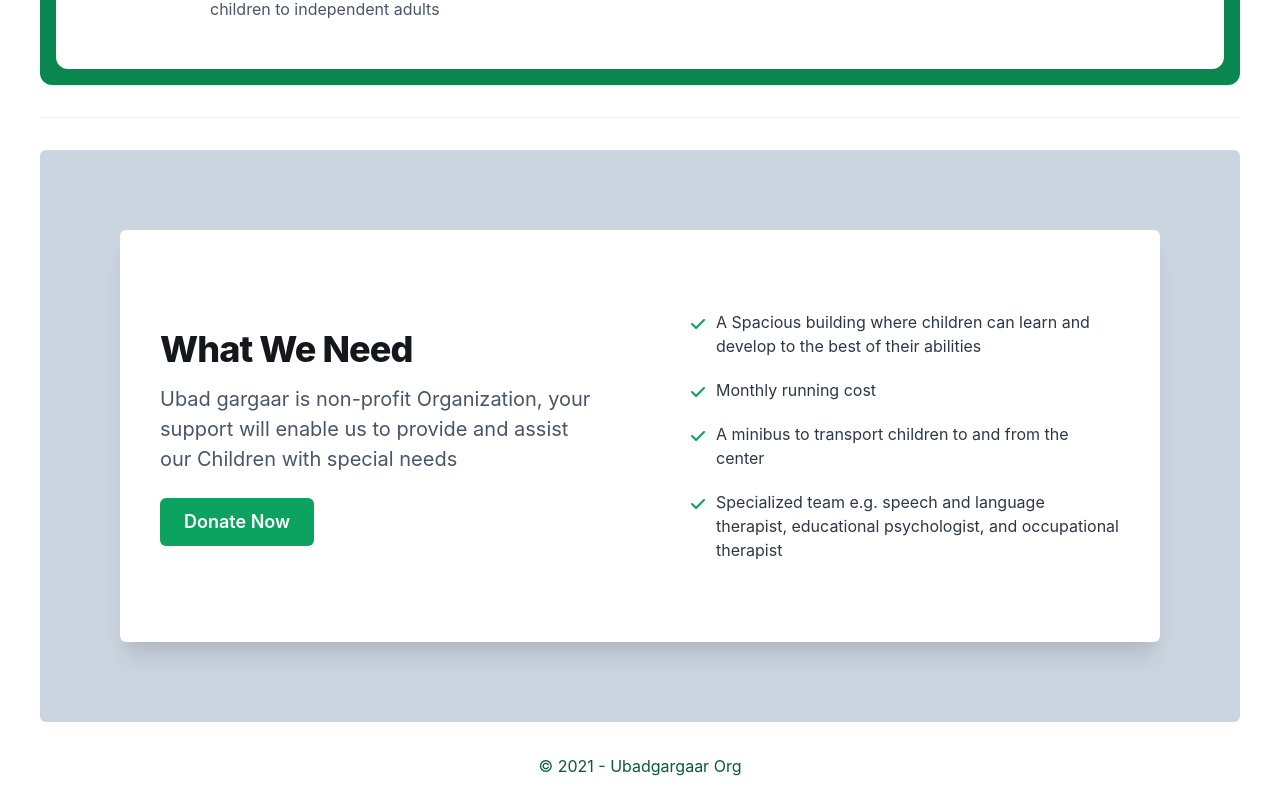
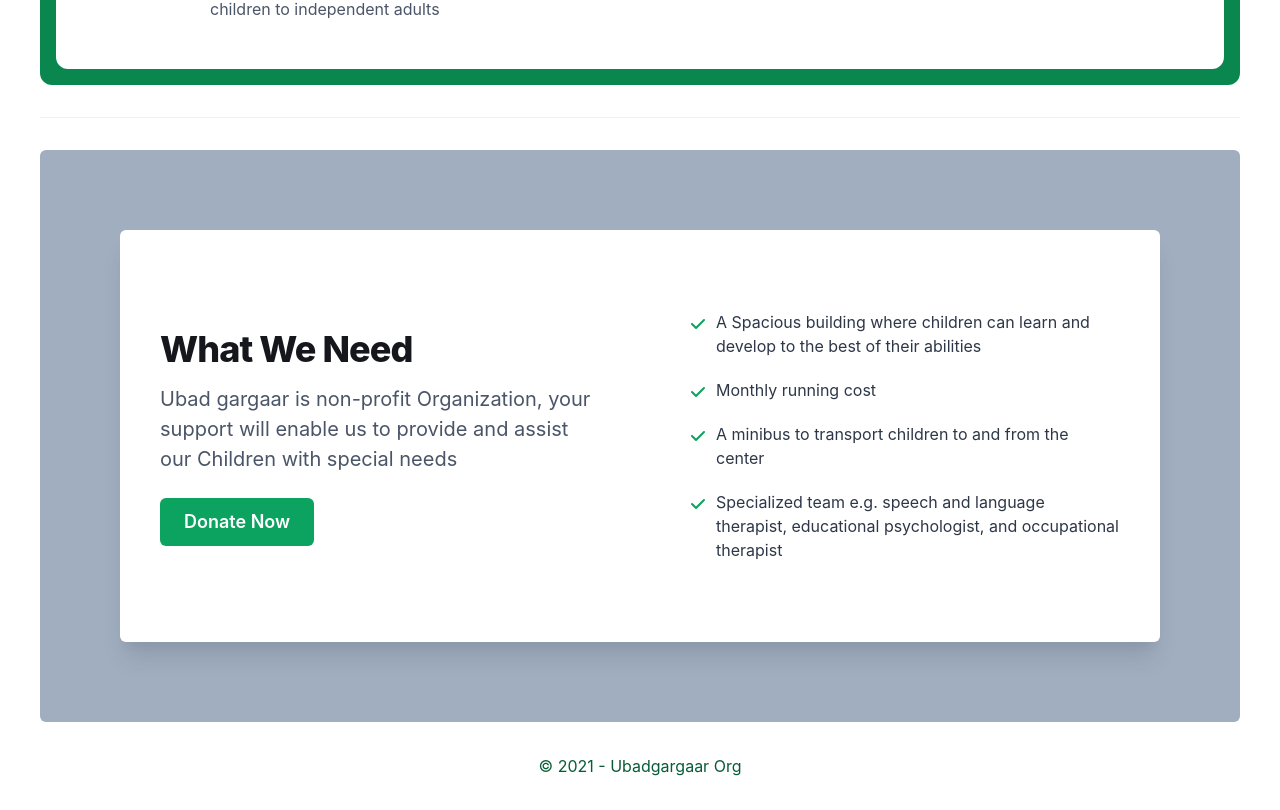
Before and after one commit to janogale/ubadgargaar, a Next.js app: page / in a window 1280 px wide. Shown: the part 1295-2105 px from the top of the page. Built offline with nearby package versions, Linux system fonts and the light colour scheme.

Commit message:
Minor updates - title, padding

```diff
--- a/src/components/WhatWeDo.js
+++ b/src/components/WhatWeDo.js
@@ -40,9 +40,9 @@ function WhatWeDo() {
 
   return (
     <Flex
-      bg="gray.300"
+      bg="gray.400"
       rounded="md"
-      p={20}
+      p={{ base: 10, md: 20 }}
       w="auto"
       justifyContent="center"
       alignItems="center"
--- a/src/pages/_document.js
+++ b/src/pages/_document.js
@@ -1,11 +1,13 @@
-import NextDocument, { Html, Head, Main, NextScript } from 'next/document'
-import { ColorModeScript } from '@chakra-ui/react'
+import NextDocument, { Html, Head, Main, NextScript } from "next/document";
+import { ColorModeScript } from "@chakra-ui/react";
 
 export default class Document extends NextDocument {
   render() {
     return (
       <Html>
-        <Head />
+        <Head>
+          <title>Ubad Gargaar Organization</title>
+        </Head>
         <body>
           {/* Make Color mode to persists when you refresh the page. */}
           <ColorModeScript />
@@ -13,6 +15,6 @@ export default class Document extends NextDocument {
           <NextScript />
         </body>
       </Html>
-    )
+    );
   }
 }
```
